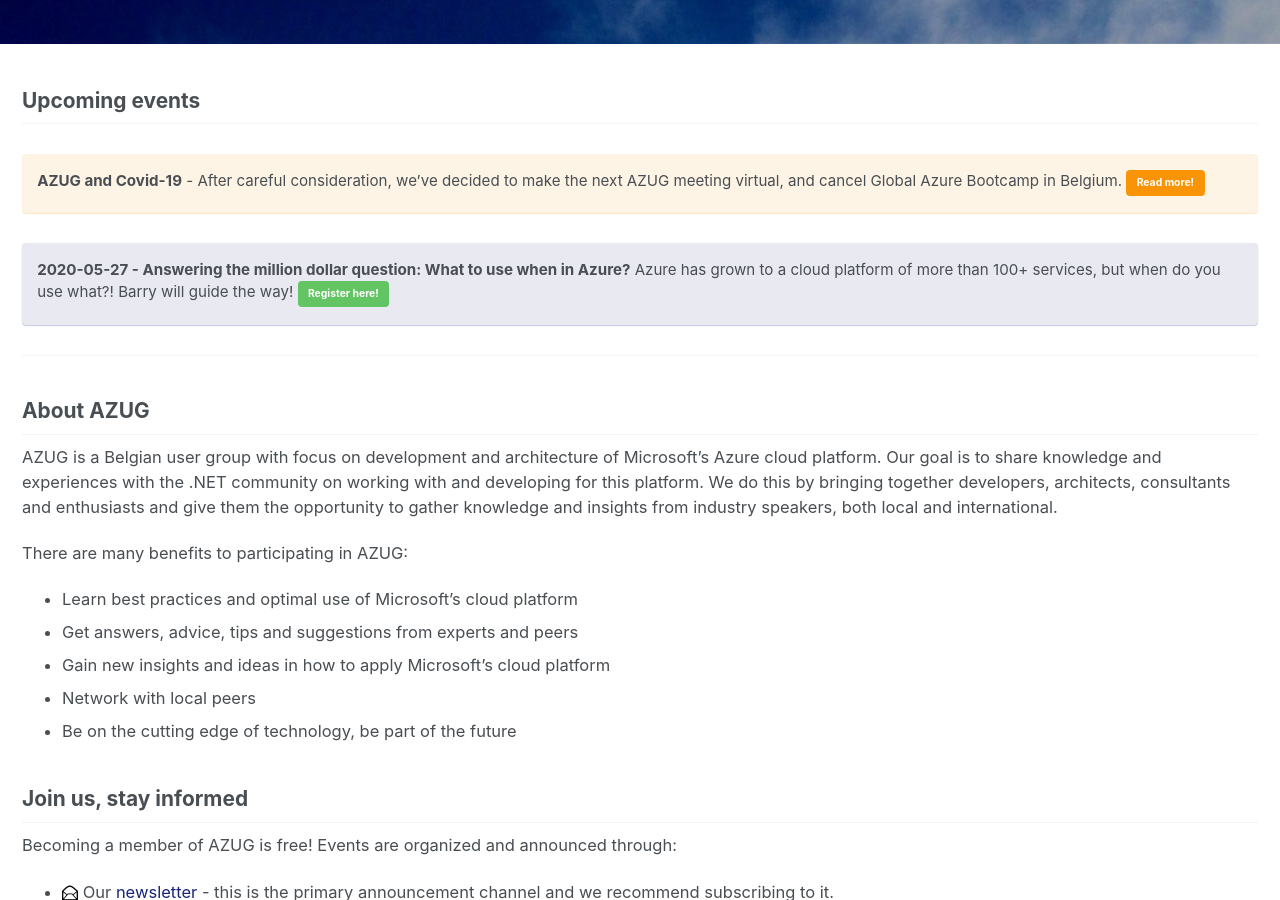
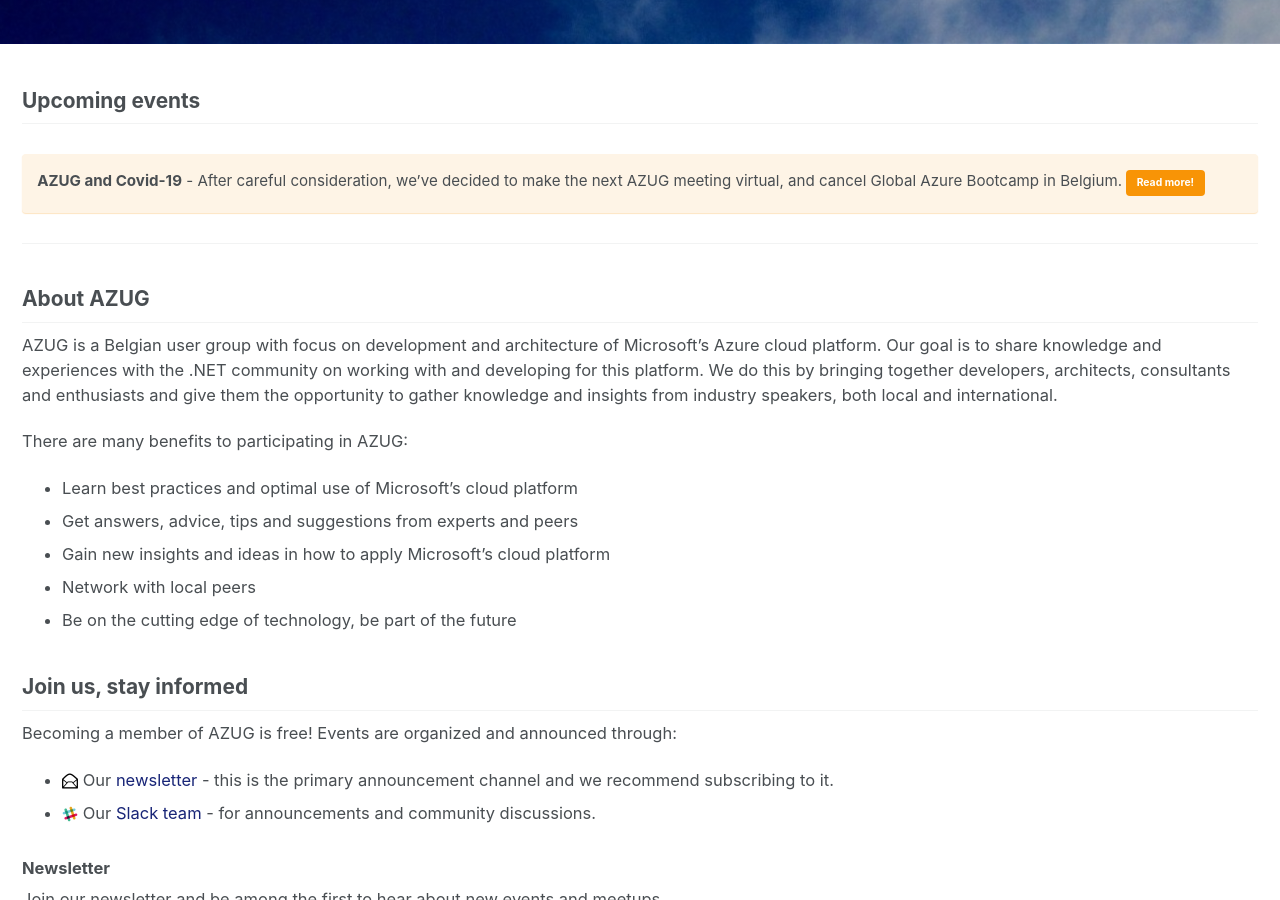
Before and after one commit to AzugBe/azugbe.github.io, a Jekyll site: the page built from index.md, in a window 1280 px wide and 900 px high, scrolled down 515 px. Built offline with Jekyll 4.4.1, drawn with Linux system fonts in a browser that asks for light colours; our own code applies the rules of GitHub Pages for plain Markdown files; comment, search, counter and statistics services are not loaded.

Commit message:
AZUG live

```diff
--- a/index.md
+++ b/index.md
@@ -16,10 +16,6 @@ excerpt: "The Belgium Azure User Group focuses on knowledge sharing and networki
 
 **AZUG and Covid-19** - After careful consideration, we've decided to make the next AZUG meeting virtual, and cancel Global Azure Bootcamp in Belgium. [Read more!](https://www.azug.be/events/2020/03/13/azug-and-covid-19){: .btn .btn--warning}
 {: .notice--warning}
-
-**2020-05-27 - Answering the million dollar question: What to use when in Azure?**
-Azure has grown to a cloud platform of more than 100+ services, but when do you use what?! Barry will guide the way! [Register here!](https://www.azug.be/events//2020/05/27/answering-the-million-dollar-question-what-to-use-when-in-azure){: .btn .btn--success}
-{: .notice--info}
 
 <hr />
 
```
Also changed, not shown: _pages/live.md (+6 -6 lines).
